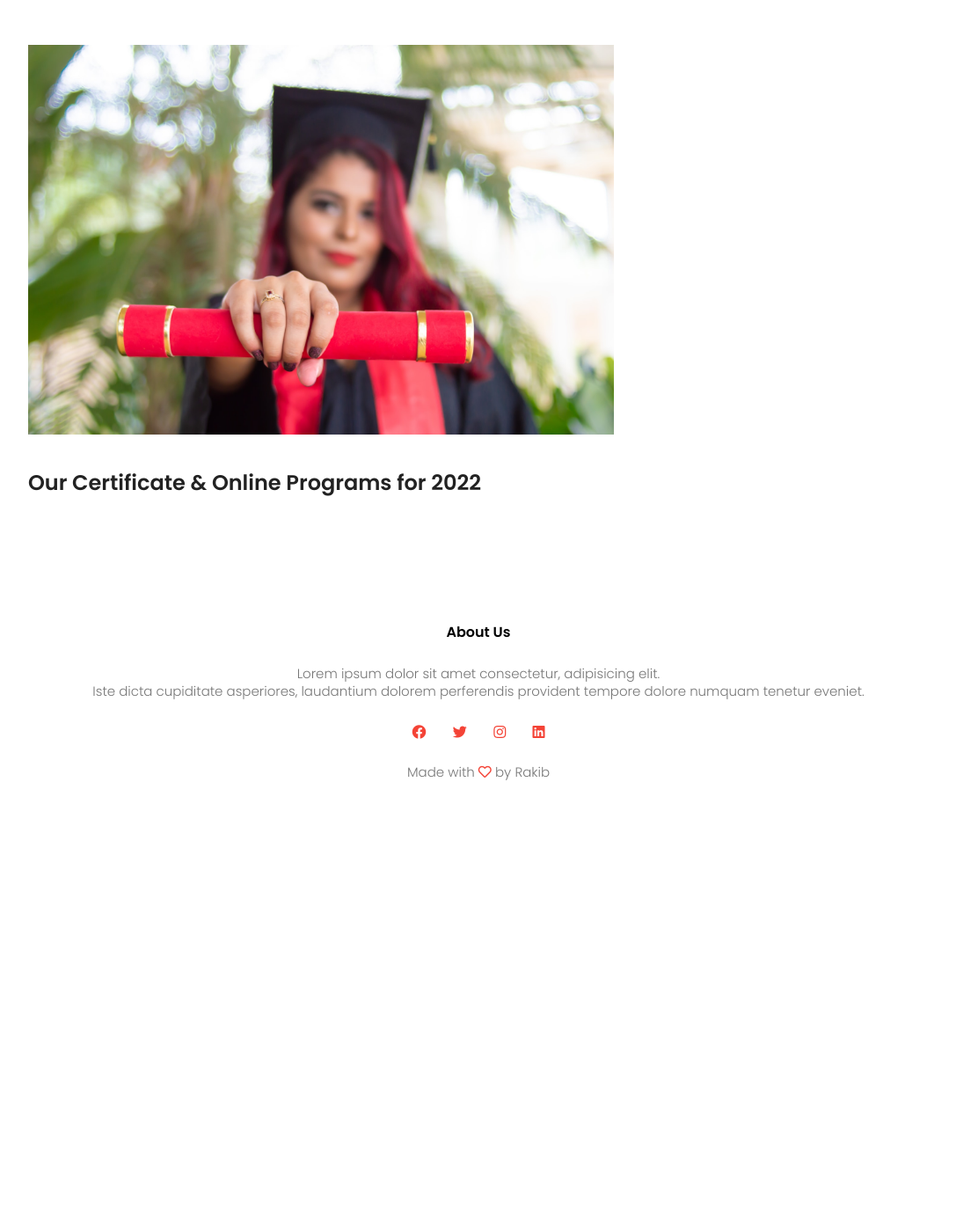
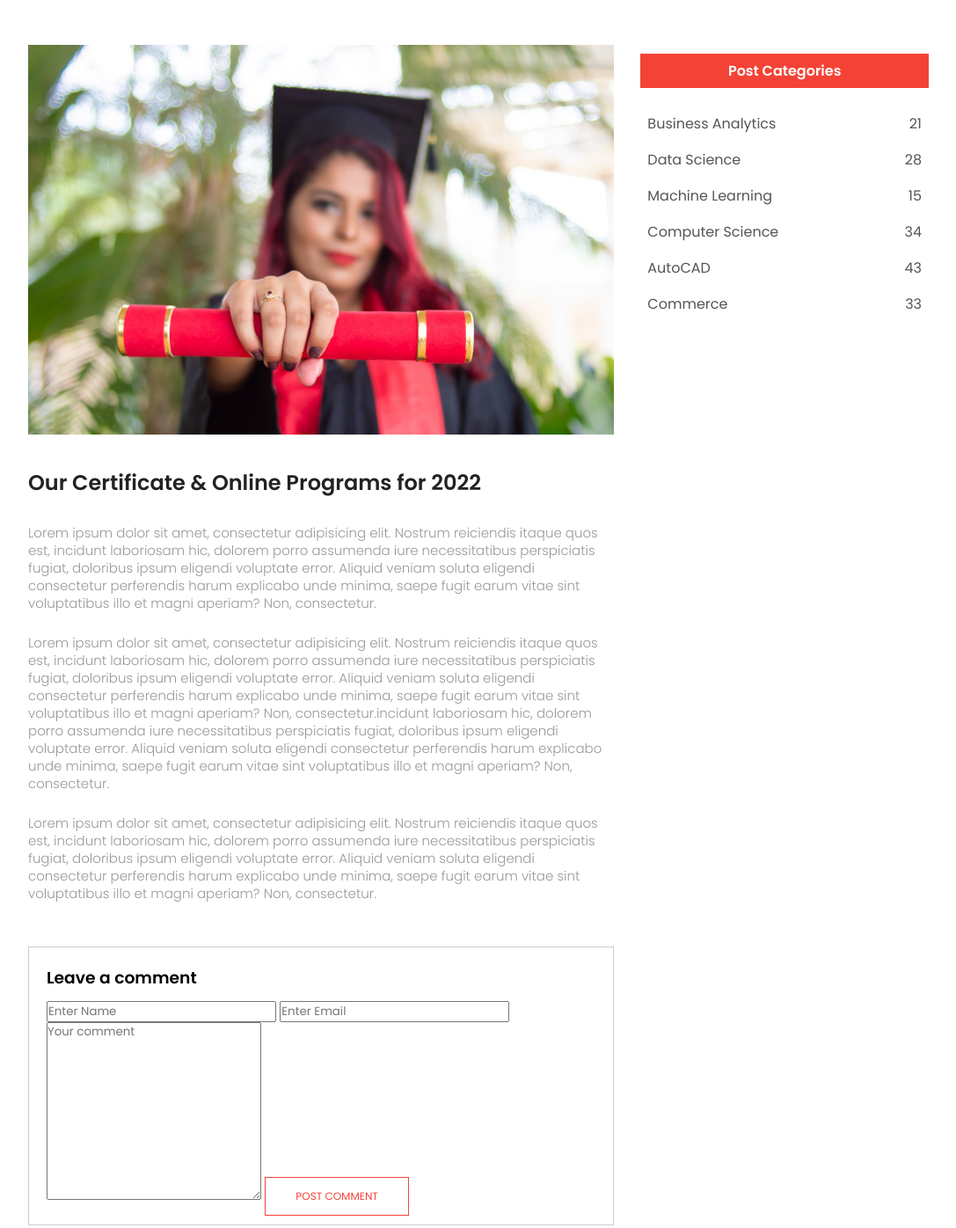
Before and after one commit to rakibul114/eduford, a plain HTML site: page blog.html in a window 1280 px wide. Shown: the part 460-1856 px from the top of the page at 88% size, without its empty margins (96-1183 px from the left). Before the commit the page ends 1388 px from the top, so only its background shows below. Drawn offline with Linux system fonts and the light colour scheme.

Commit message:
checking commit

```diff
--- a/blog.html
+++ b/blog.html
@@ -52,9 +52,60 @@
             <div class="blog-left">
                 <img src="images/certificate.jpg" alt="">
                 <h2>Our Certificate & Online Programs for 2022</h2>
+                <p>Lorem ipsum dolor sit amet, consectetur adipisicing elit. Nostrum reiciendis itaque quos est, incidunt laboriosam hic, dolorem porro assumenda iure necessitatibus perspiciatis fugiat, doloribus ipsum eligendi voluptate error. Aliquid veniam soluta eligendi consectetur perferendis harum explicabo unde minima, saepe fugit earum vitae sint voluptatibus illo et magni aperiam? Non, consectetur.</p><br>
+                <p>Lorem ipsum dolor sit amet, consectetur adipisicing elit. Nostrum reiciendis itaque quos est, incidunt laboriosam
+                    hic, dolorem porro assumenda iure necessitatibus perspiciatis fugiat, doloribus ipsum eligendi voluptate error.
+                    Aliquid veniam soluta eligendi consectetur perferendis harum explicabo unde minima, saepe fugit earum vitae sint
+                    voluptatibus illo et magni aperiam? Non, consectetur.incidunt laboriosam
+                    hic, dolorem porro assumenda iure necessitatibus perspiciatis fugiat, doloribus ipsum eligendi voluptate error.
+                    Aliquid veniam soluta eligendi consectetur perferendis harum explicabo unde minima, saepe fugit earum vitae sint
+                    voluptatibus illo et magni aperiam? Non, consectetur.</p><br>
+                    <p>Lorem ipsum dolor sit amet, consectetur adipisicing elit. Nostrum reiciendis itaque quos est, incidunt laboriosam
+                        hic, dolorem porro assumenda iure necessitatibus perspiciatis fugiat, doloribus ipsum eligendi voluptate error.
+                        Aliquid veniam soluta eligendi consectetur perferendis harum explicabo unde minima, saepe fugit earum vitae sint
+                        voluptatibus illo et magni aperiam? Non, consectetur.</p>
+            <div class="comment-box">
+                <h3>Leave a comment</h3>
+                <form class="comment-form">
+                <input type="text" placeholder="Enter Name">
+                <input type="email" placeholder="Enter Email">
+                <textarea rows="10" placeholder="Your comment"></textarea>
+                <button type="submit" class="hero-btn red-btn">POST COMMENT</button>
+                </form>
+
             </div>
 
-            <div class="blog-right"></div>
+
+            </div>
+
+            <div class="blog-right">
+                <h3>Post Categories</h3>
+            <div>
+                <span>Business Analytics</span>
+                <span>21</span>
+            </div>
+            <div>
+                <span>Data Science</span>
+                <span>28</span>
+            </div>
+            <div>
+                <span>Machine Learning</span>
+                <span>15</span>
+            </div>
+            <div>
+                <span>Computer Science</span>
+                <span>34</span>
+            </div>
+            <div>
+                <span>AutoCAD</span>
+                <span>43</span>
+            </div>
+            <div>
+                <span>Commerce</span>
+                <span>33</span>
+            </div>
+
+            </div>
         </div>
     </section>
     <!-- Blogs page content ends here -->
--- a/style.css
+++ b/style.css
@@ -453,3 +453,38 @@ p .far {
     font-weight: 600;
     margin: 30px 0;
 }
+
+.blog-left p {
+    color: #999;
+    padding: 0;
+}
+
+.blog-right{
+    flex-basis: 32%;
+}
+
+.blog-right h3{
+    background: #f44336;
+    color: #fff;
+    padding: 7px 0;
+    font-size: 16px;
+    margin-bottom: 20px
+}
+
+.blog-right div{
+    display: flex;
+    align-items: center;
+    justify-content: space-between;
+    color: #555;
+    padding: 8px;
+    box-sizing: border-box;
+}
+
+.comment-box{
+    border: 1px solid #ccc;
+    margin: 50px 0;
+    padding: 10px 20px;
+}
+.comment-box h3{
+    text-align: left;
+}
```
